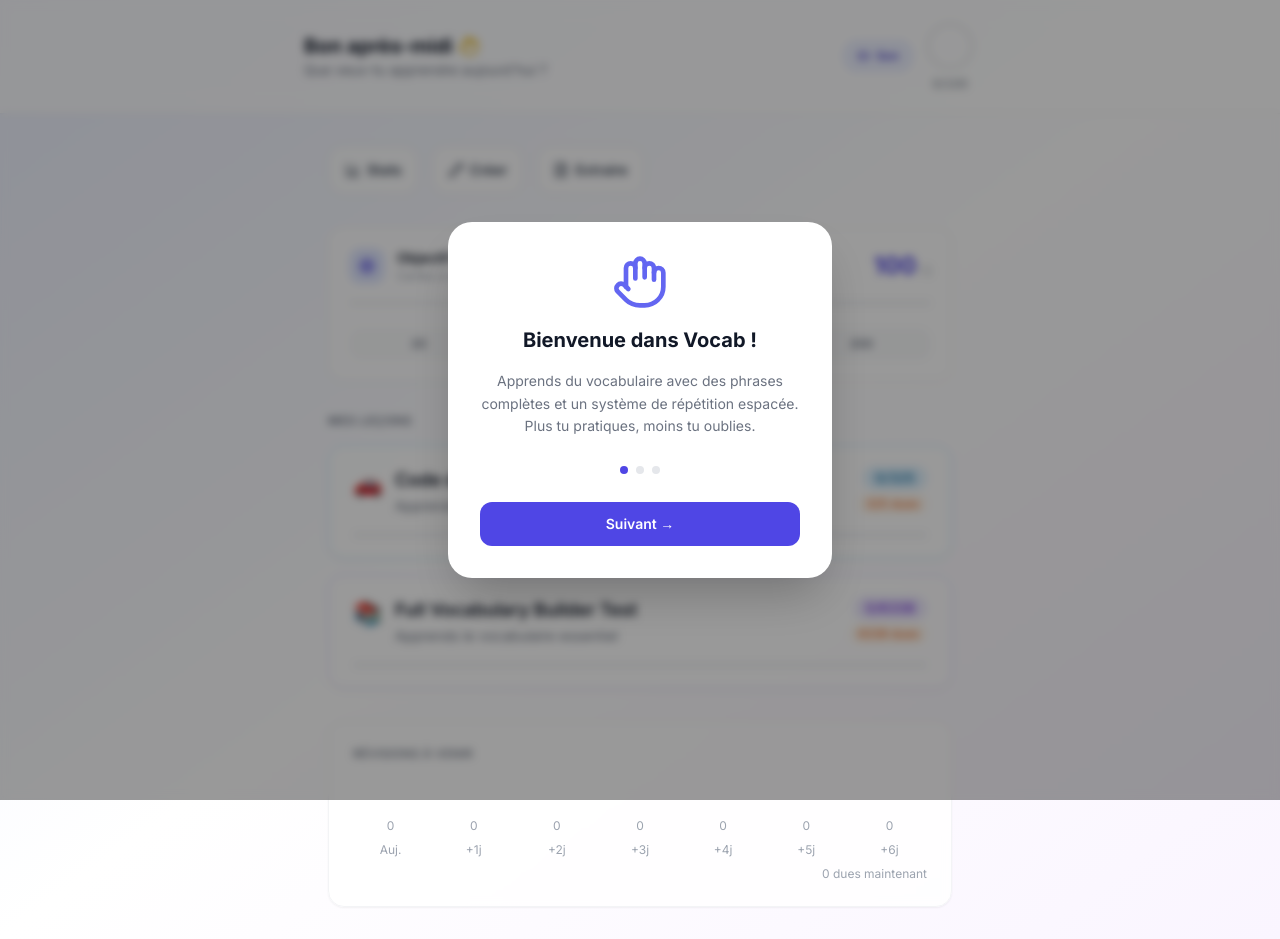
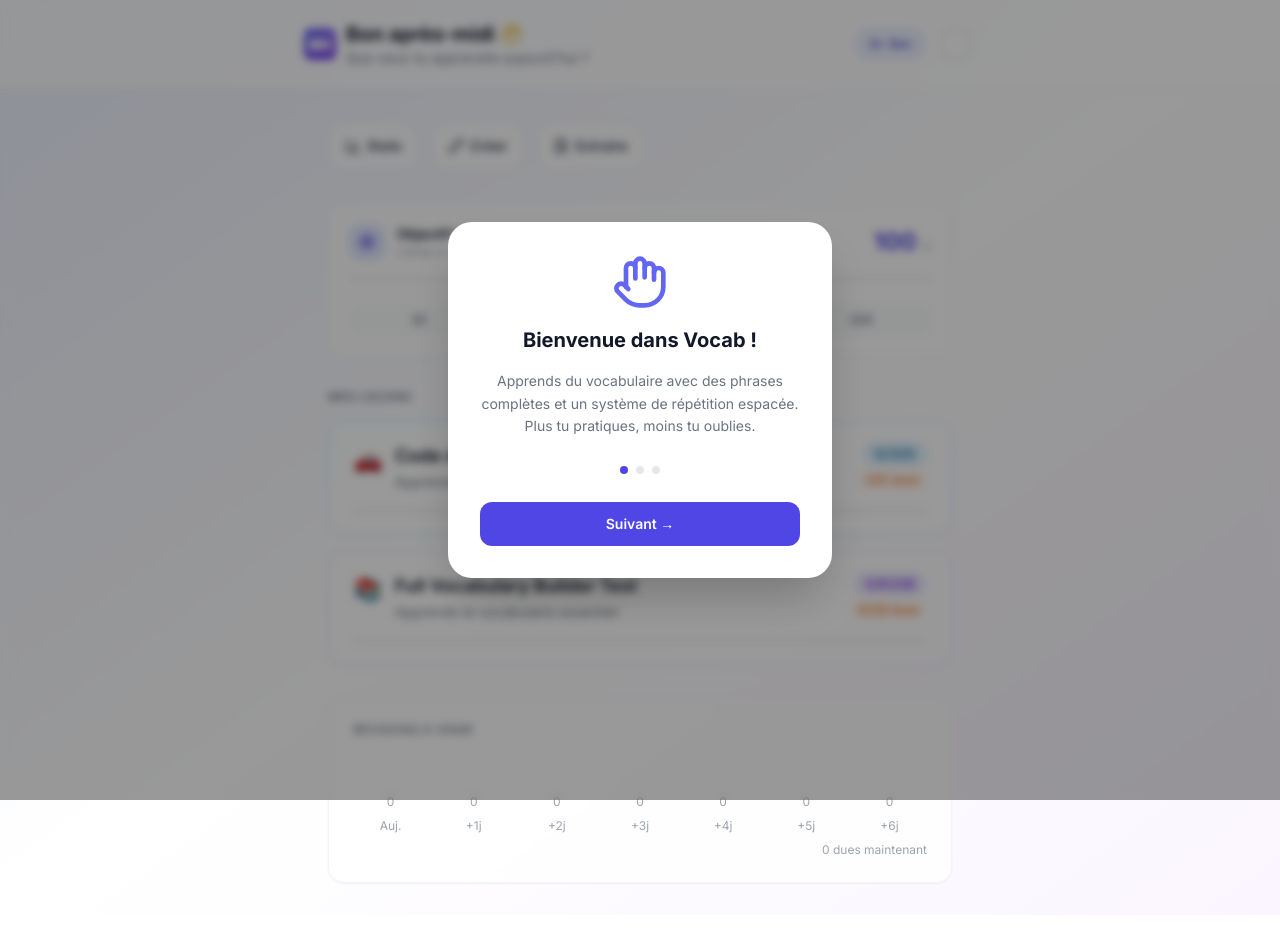
Before and after one commit to evanhays98/voc, a React (Vite) app in the folder apps/learn/: page / in a window 1280 px wide. After the commit the page ends 915 px from the top, so only its background shows below. Built offline with nearby package versions, Linux system fonts and the light colour scheme.

Commit message:
add logo

```diff
--- a/apps/learn/src/components/DailyGoalRing.tsx
+++ b/apps/learn/src/components/DailyGoalRing.tsx
@@ -5,20 +5,21 @@ interface DailyGoalRingProps {
 }
 
 export const DailyGoalRing = ({ done, goal, size = 64 }: DailyGoalRingProps) => {
-  const radius = (size - 8) / 2;
+  const strokeWidth = size < 48 ? 4 : 6;
+  const radius = (size - strokeWidth * 2) / 2;
   const circumference = 2 * Math.PI * radius;
   const pct = Math.min(done / Math.max(goal, 1), 1);
   const strokeDashoffset = circumference - pct * circumference;
   const isDone = done >= goal;
 
   return (
-    <div className="flex flex-col items-center gap-1">
+    <div className="flex flex-col items-center gap-0.5">
       <svg width={size} height={size} className="-rotate-90">
         <circle
           cx={size / 2}
           cy={size / 2}
           r={radius}
-          strokeWidth={6}
+          strokeWidth={strokeWidth}
           fill="none"
           className="stroke-gray-100"
         />
@@ -26,7 +27,7 @@ export const DailyGoalRing = ({ done, goal, size = 64 }: DailyGoalRingProps) =>
           cx={size / 2}
           cy={size / 2}
           r={radius}
-          strokeWidth={6}
+          strokeWidth={strokeWidth}
           fill="none"
           strokeLinecap="round"
           className={`transition-all duration-700 ${isDone ? "stroke-green-400" : "stroke-indigo-500"}`}
@@ -34,9 +35,6 @@ export const DailyGoalRing = ({ done, goal, size = 64 }: DailyGoalRingProps) =>
           strokeDashoffset={strokeDashoffset}
         />
       </svg>
-      <p className="text-xs text-gray-500 tabular-nums">
-        {done}/{goal}
-      </p>
     </div>
   );
 };
--- a/apps/learn/src/pages/LessonsPage.tsx
+++ b/apps/learn/src/pages/LessonsPage.tsx
@@ -40,17 +40,20 @@ export function LessonsPage() {
   return (
     <div className="min-h-screen bg-gradient-to-br from-indigo-50 via-white to-purple-50">
       {/* Header */}
-      <header className="bg-white/70 backdrop-blur-md border-b border-white/60 px-4 sm:px-6 py-4 sm:py-5 shadow-sm sticky top-0 z-10">
-        <div className="max-w-2xl mx-auto flex items-center justify-between gap-3">
-          <div>
-            <h1 className="text-xl font-bold text-gray-900 flex items-center gap-1.5">{greeting} <LuHand className="text-yellow-500" /></h1>
-            <p className="text-sm text-gray-500">Que veux-tu apprendre aujourd'hui ?</p>
+      <header className="bg-white/70 backdrop-blur-md border-b border-white/60 px-4 sm:px-6 py-3 sm:py-5 shadow-sm sticky top-0 z-10">
+        <div className="max-w-2xl mx-auto flex items-center justify-between gap-2 sm:gap-3">
+          <div className="flex items-center gap-2.5 min-w-0">
+            <img src="/icon.svg" alt="Logo" className="h-8 w-8 shrink-0" />
+            <div className="min-w-0">
+              <h1 className="text-base sm:text-xl font-bold text-gray-900 flex items-center gap-1.5 truncate">{greeting} <LuHand className="text-yellow-500" /></h1>
+              <p className="text-xs sm:text-sm text-gray-500 hidden sm:block">Que veux-tu apprendre aujourd'hui ?</p>
+            </div>
           </div>
-          <div className="flex items-center gap-3">
+          <div className="flex items-center gap-2 sm:gap-3 shrink-0">
             <SpeechToggleButton />
             <InstallButton />
             <StreakBadge streak={streak} size="sm" />
-            <DailyGoalRing done={todayDone} goal={settings.dailyGoal} size={52} />
+            <DailyGoalRing done={todayDone} goal={settings.dailyGoal} size={40} />
           </div>
         </div>
       </header>
```
